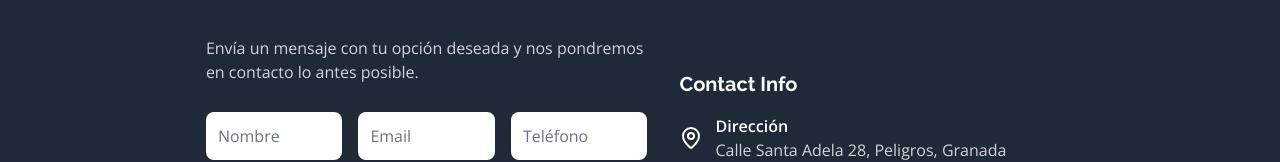
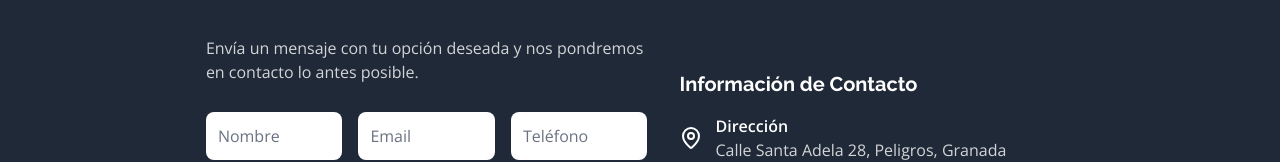
Before and after one commit to Danielnvrrt/santa-adela, a React (Vite) app: page / in a window 1280 px wide. Shown: the part 2034-2196 px from the top of the page. Built offline with nearby package versions, Linux system fonts and the light colour scheme; what smooth-scroll would draw is missing.

Commit message:
translate contact info heading to Spanish

```diff
--- a/src/components/contact.jsx
+++ b/src/components/contact.jsx
@@ -108,7 +108,7 @@ export const ContactForm = () => {
       </div>
 
       <div className="w-full md:w-1/3 mt-8 md:mt-0">
-        <h3 className="text-xl font-bold mb-4">Contact Info</h3>
+        <h3 className="text-xl font-bold mb-4">Información de Contacto</h3>
 
         <div className="space-y-4">
           <div className="flex items-center space-x-3">
```
